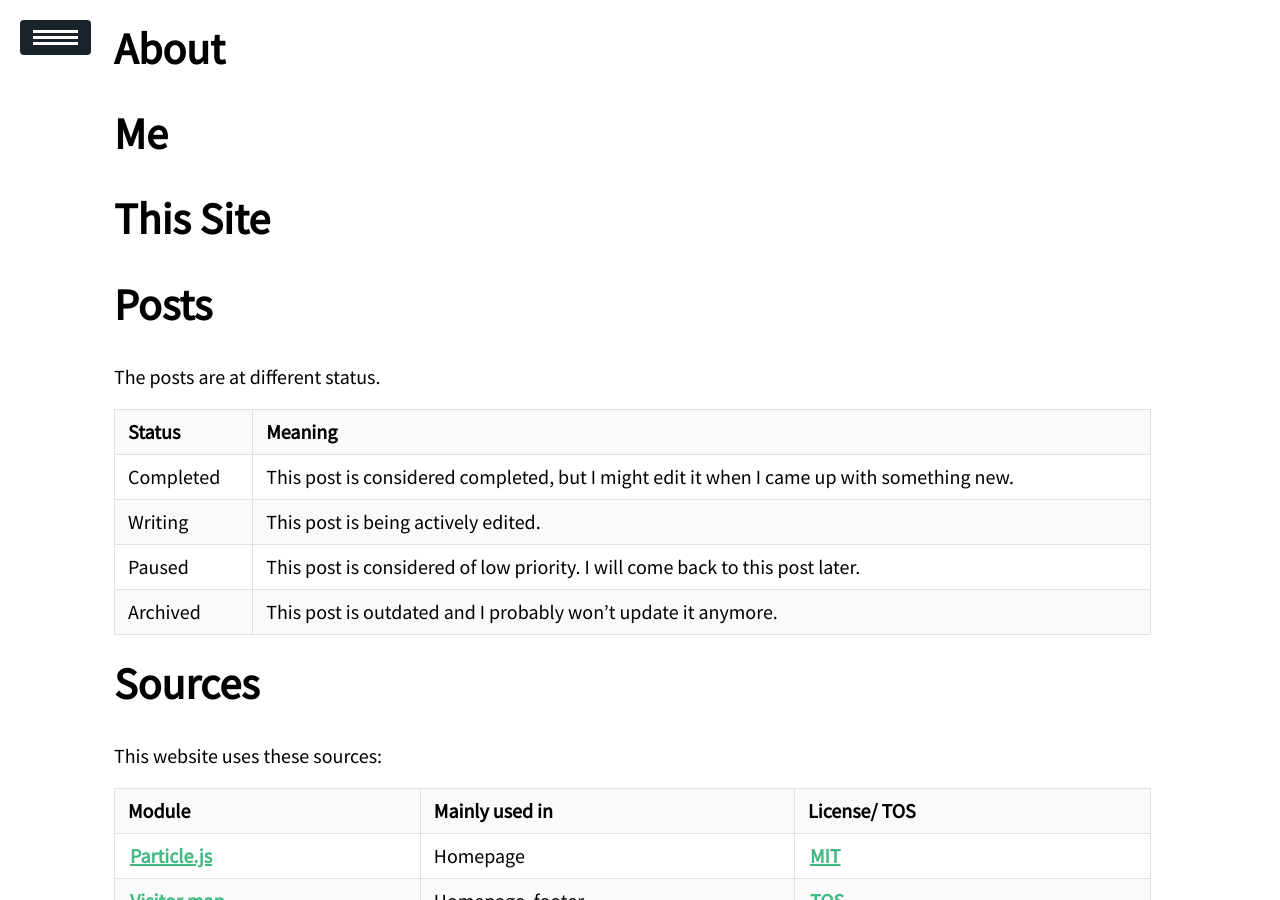
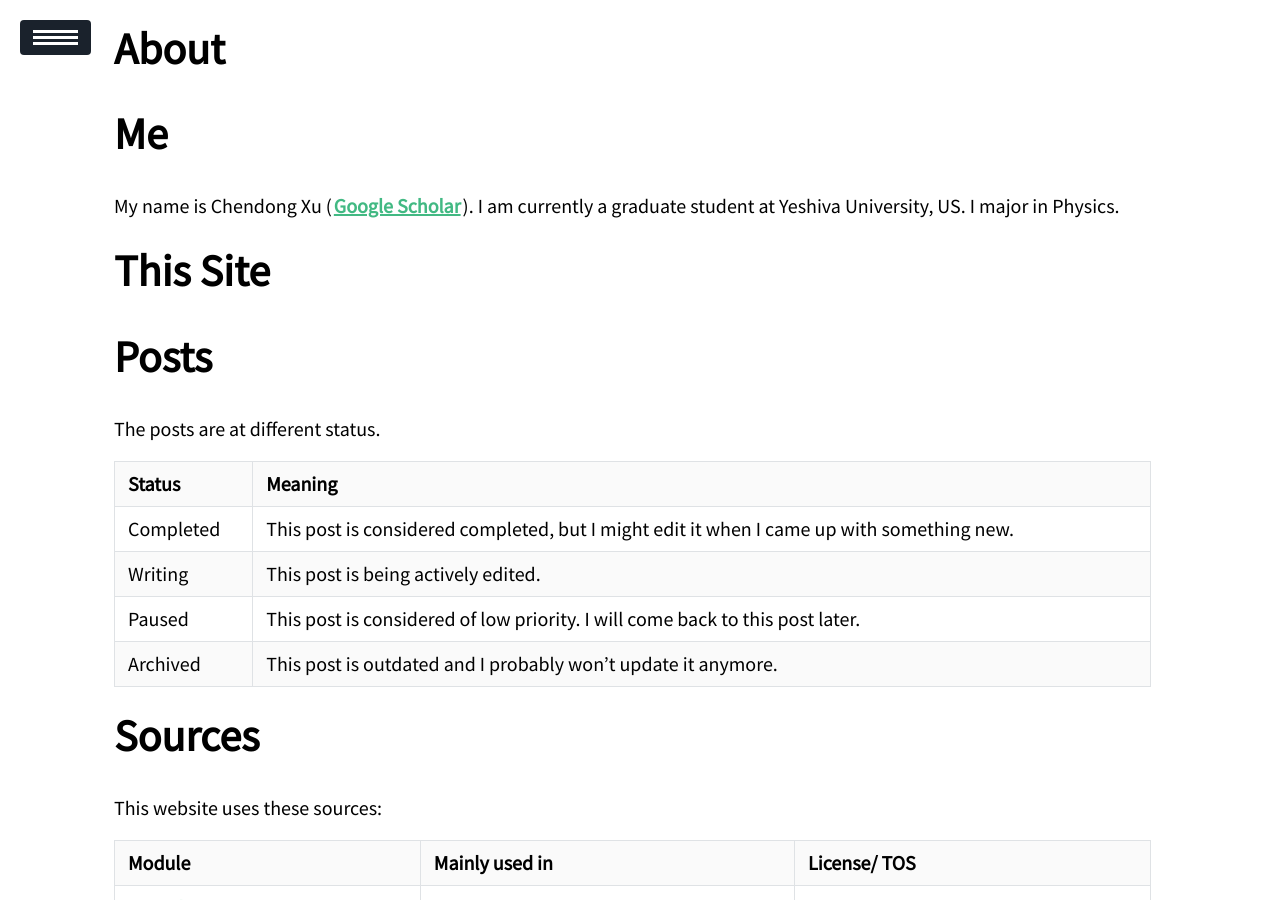
Before and after one commit to cscdxu/cdxu.github.io, a Jekyll site: the page built from about/index.md, in a window 1280 px wide and 900 px high. Built offline with Jekyll 4.4.1, drawn with Linux system fonts in a browser that asks for light colours; nearby versions of some CDN libraries; formulas are drawn with MathJax 3; some of the changed lines change nothing that is shown; some of the changed text lies outside the part shown.

Commit message:
Update index.md

```diff
--- a/about/index.md
+++ b/about/index.md
@@ -1,7 +1,7 @@
 ---
 title: About
 layout: info
-Edit: 2018-11-14
+Edit: 2022-03-21
 toc: false
 commentable: false
 protected: true
@@ -9,7 +9,7 @@ mathjax: true
 ---
 
 # Me
-
+My name is Chendong Xu ([Google Scholar](https://scholar.google.co.kr/citations?user=NIySL50AAAAJ&hl=en)). I am currently a graduate student at Yeshiva University, US. I major in Physics.
 
 
 # This Site
@@ -64,4 +64,4 @@ Which has been beautifully put by Bruce Lee:
 
 # Contact
 
-The best way to reach me is via email: $namer$ @ $web.com$
+The best way to reach me is via email: $1219023433$ @ $njupt.edu.cn$
```
